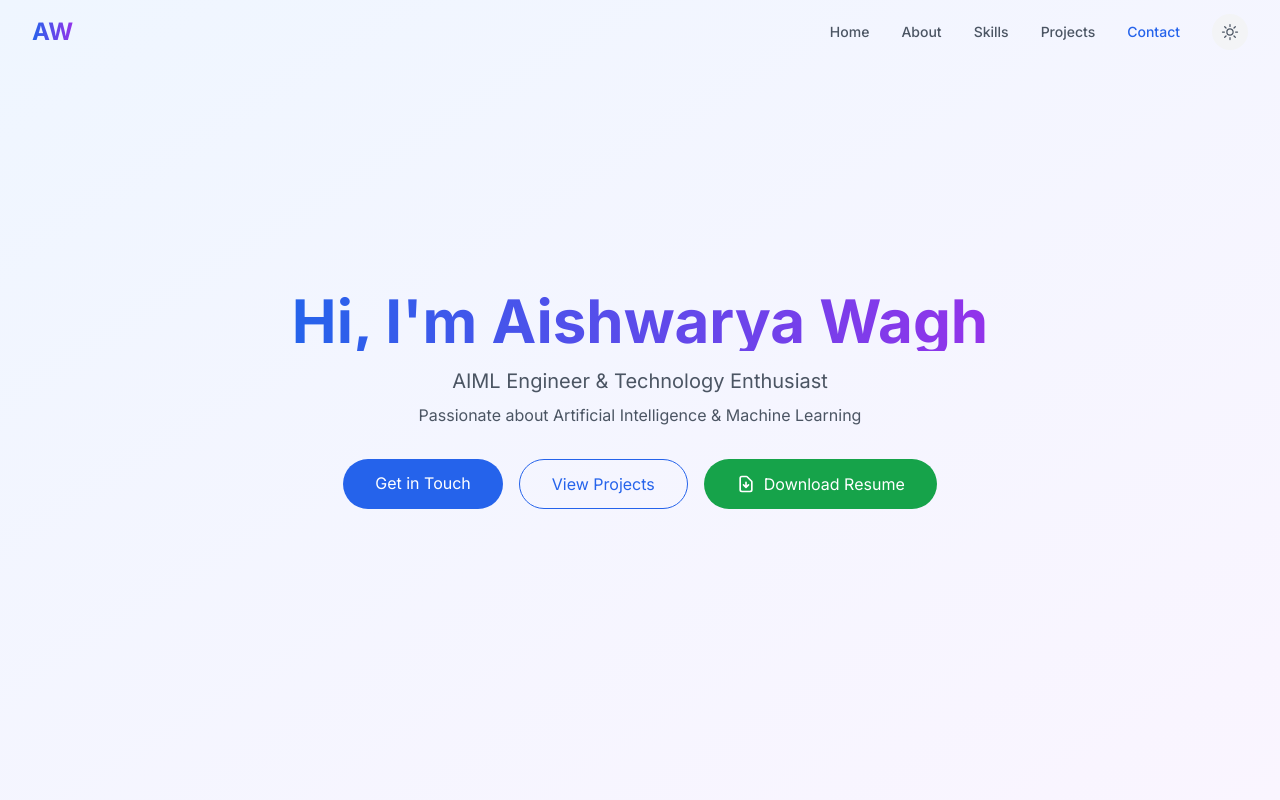
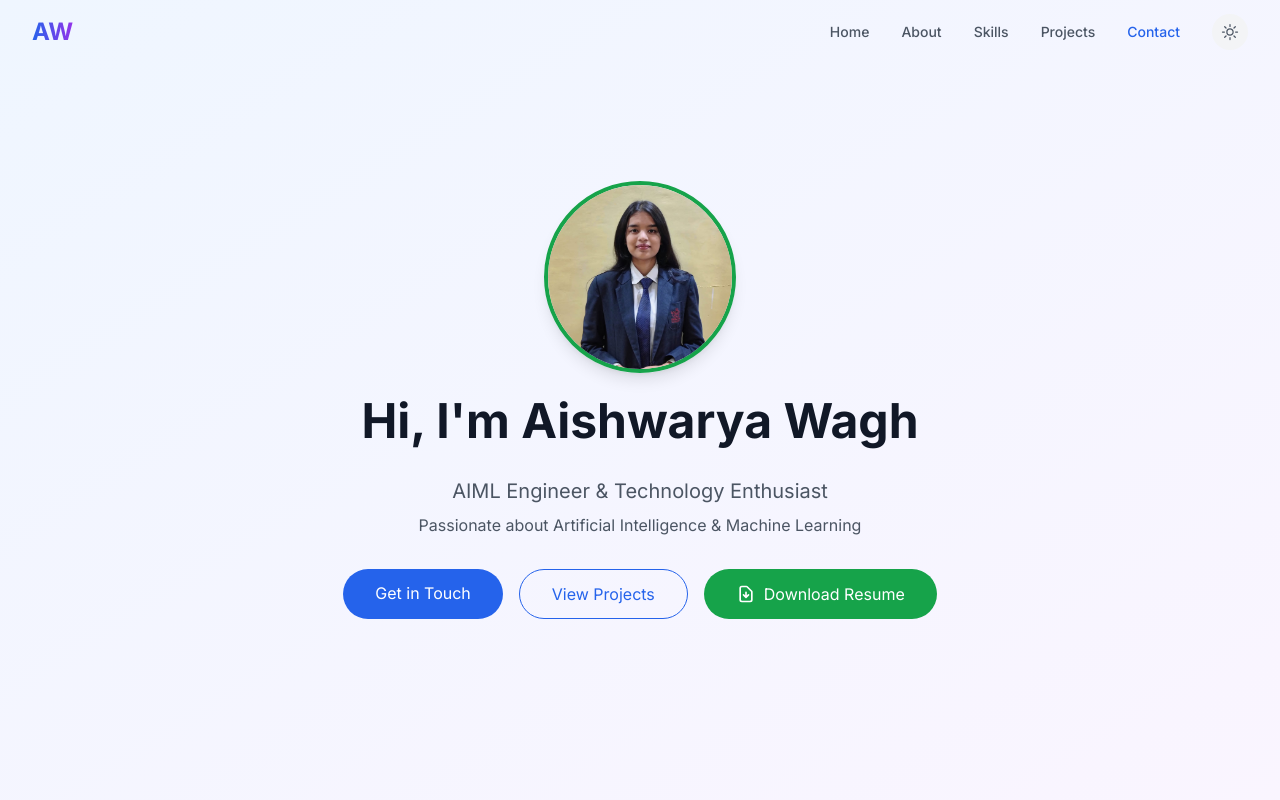
Before and after one commit to AishwaryaWagh06/AishwaryaWagh06.github.io, a Next.js app: page / in a window 1280 px wide. Shown: the top 800 px of the page. Built offline with nearby package versions, Linux system fonts and the light colour scheme.

Commit message:
Updated resume and LinkedIn links

```diff
--- a/src/app/page.tsx
+++ b/src/app/page.tsx
@@ -75,14 +75,18 @@ export default function Home() {
       <section className="h-screen flex items-center justify-center bg-gradient-to-br from-blue-50 to-purple-50 dark:from-gray-900 dark:to-gray-800">
         <div className="max-w-7xl mx-auto px-4 sm:px-6 lg:px-8">
           <div className="text-center">
-            <motion.h1
-              initial={{ opacity: 0, y: 20 }}
-              animate={{ opacity: 1, y: 0 }}
-              transition={{ duration: 0.5 }}
-              className="text-4xl sm:text-6xl font-bold bg-gradient-to-r from-blue-600 to-purple-600 bg-clip-text text-transparent"
-            >
-              Hi, I'm Aishwarya Wagh
-            </motion.h1>
+            <div className="flex flex-col items-center justify-center">
+              <div className="w-48 h-48 rounded-full overflow-hidden mb-6 border-4 border-green-600 shadow-lg">
+                <Image
+                  src="/profile.jpg"
+                  alt="Aishwarya Wagh"
+                  width={192}
+                  height={192}
+                  className="w-full h-full object-cover"
+                />
+              </div>
+              <h1 className="text-4xl md:text-5xl font-bold mb-4">Hi, I&apos;m Aishwarya Wagh</h1>
+            </div>
             <motion.p
               initial={{ opacity: 0, y: 20 }}
               animate={{ opacity: 1, y: 0 }}
@@ -118,8 +122,8 @@ export default function Home() {
                 View Projects
               </a>
               <a
-                href="/resume_2024.pdf"
-                download="resume_2024.pdf"
+                href="/aishwarya_Resume.pdf"
+                download="aishwarya_Resume.pdf"
                 className="px-8 py-3 rounded-full bg-green-600 text-white hover:bg-green-700 transition-colors flex items-center gap-2"
                 target="_blank"
                 rel="noopener noreferrer"
```
